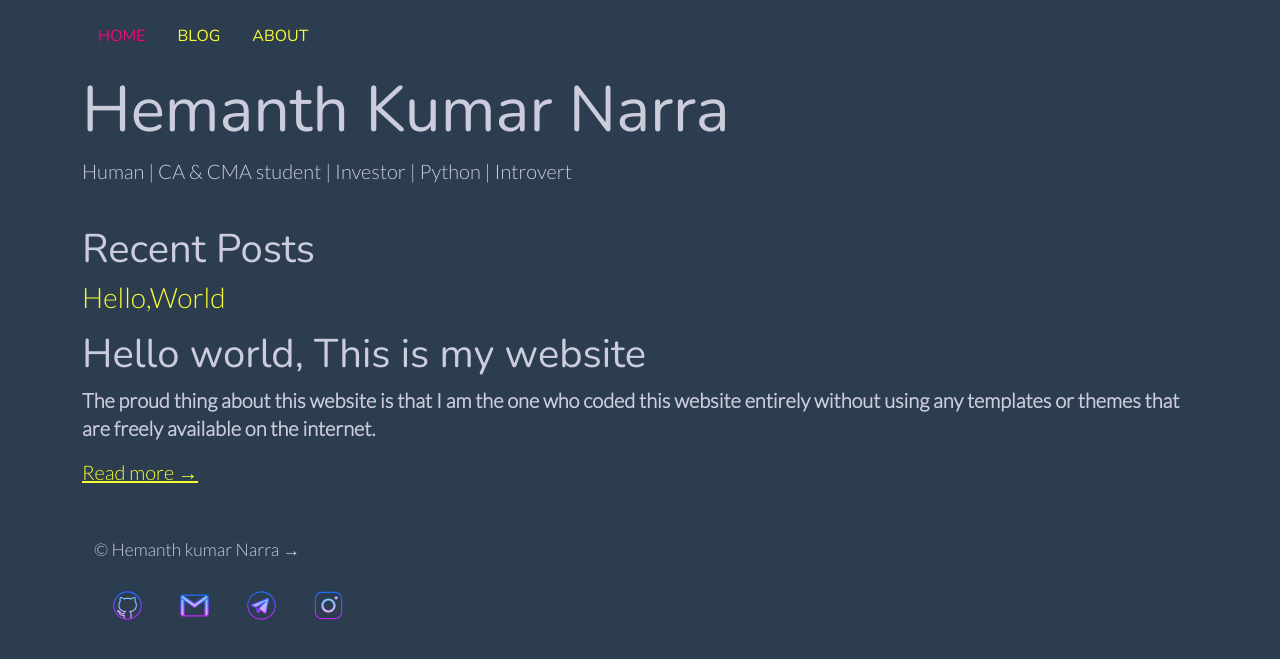
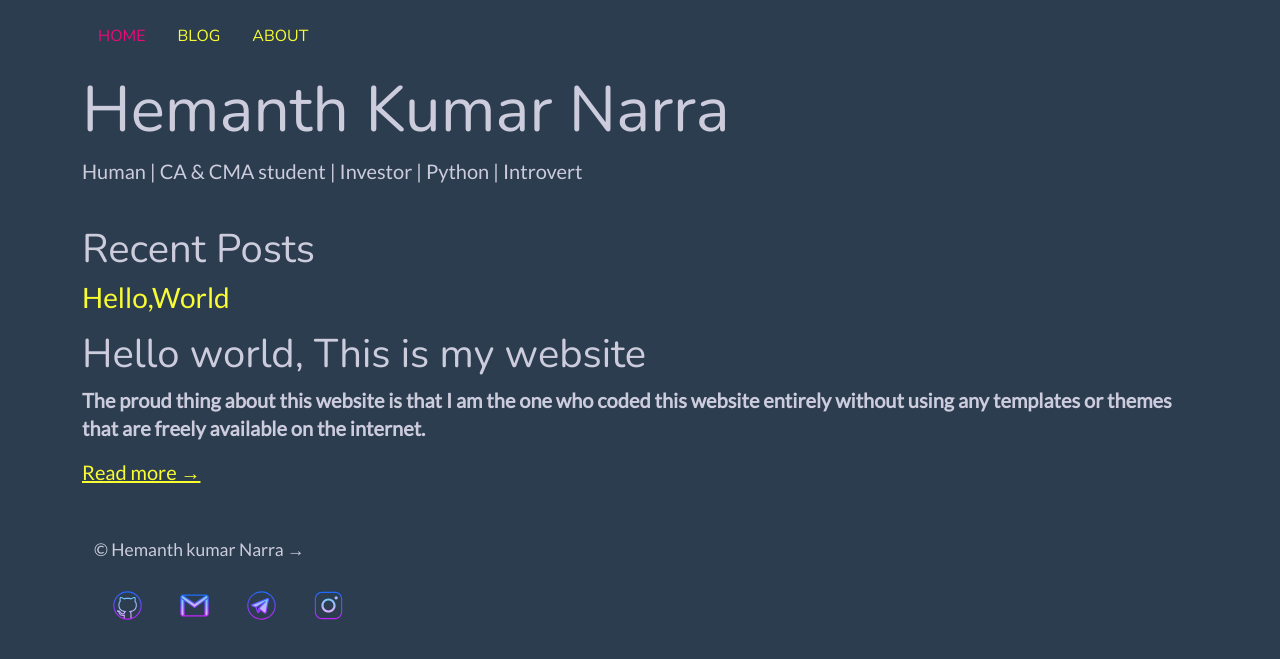
Before and after one commit to hemanthnarra/hemanthnarra.github.io, a Jekyll site: the page built from index.html, in a window 1280 px wide. Shown: the top 659 px of the page. Built offline with Jekyll 4.4.1, drawn with Linux system fonts in a browser that asks for light colours.

Commit message:
working on #2

```diff
--- a/css/main.css
+++ b/css/main.css
@@ -1,7 +1,6 @@
 @import url('https://fonts.googleapis.com/css2?family=Nunito&display=swap');
 @import url('https://fonts.googleapis.com/css2?family=Roboto+Mono:wght@500&display=swap');
-@import url('https://fonts.googleapis.com/css2?family=Lato:wght@300&display=swap');
-
+@import url('https://fonts.googleapis.com/css2?family=Lato&display=swap');
 body {
     background-color: #2b3d4f;
     color: #ccd;
```
